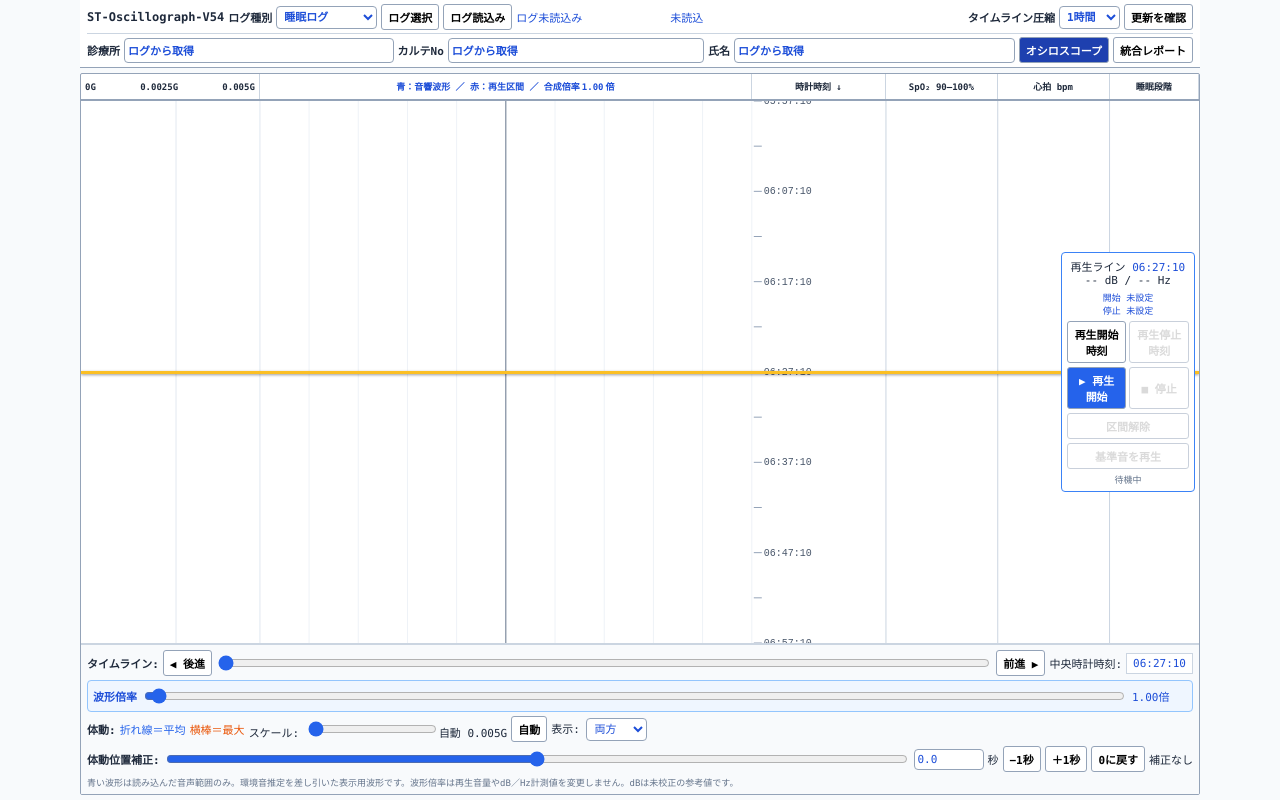
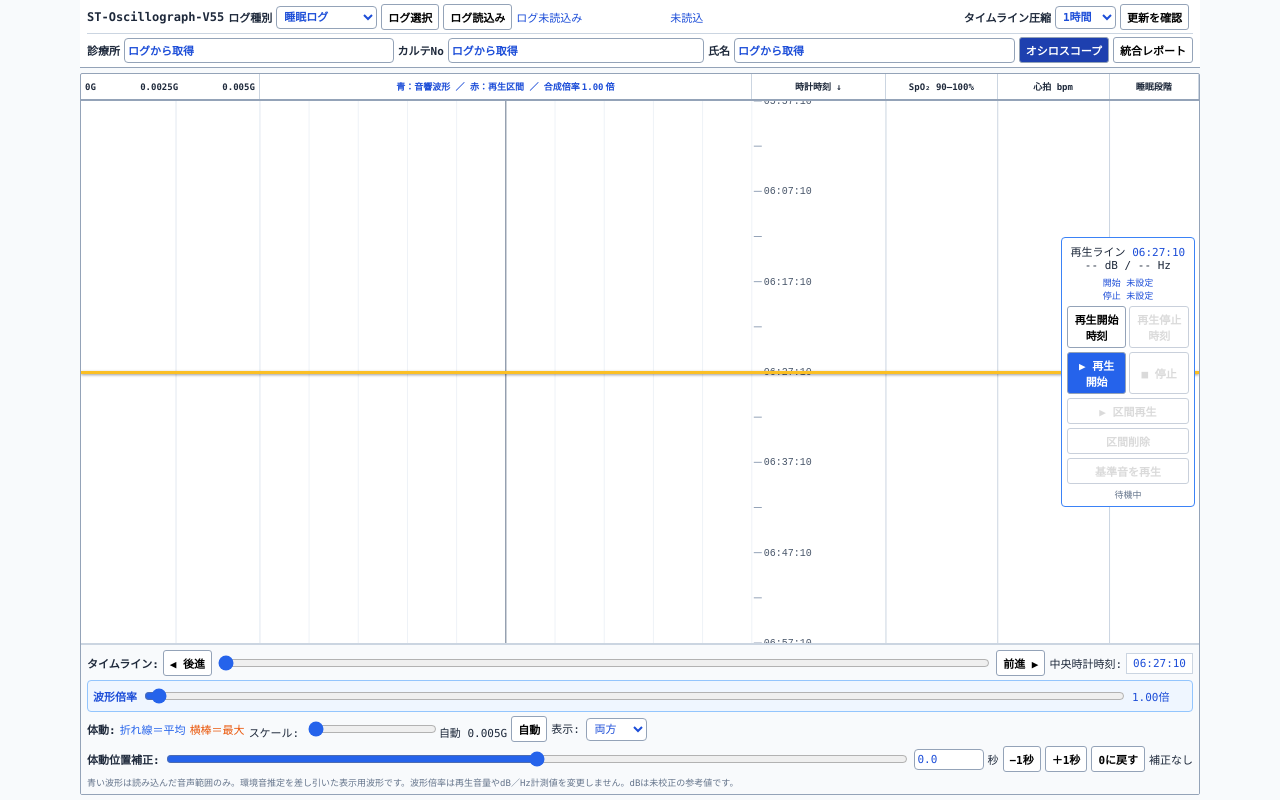
Before and after one commit to matsuodentalassociation/ST-oscillo-scope, a plain HTML site: page index.html in a window 1280 px wide. Drawn offline with Linux system fonts and the light colour scheme.

Commit message:
Update index.html

```diff
--- a/index.html
+++ b/index.html
@@ -3,8 +3,12 @@
 <head>
 <meta charset="UTF-8">
 <meta name="viewport" content="width=device-width,initial-scale=1">
-<meta name="st-scope-build" content="ST-Oscillograph-V54-20261116-01">
-<title>ST-Oscillograph-V54-20261116-01</title>
+<meta name="st-scope-build" content="ST-Oscillograph-V55-20261116-01">
+<meta name="st-scope-source-url" content="https://matsuodentalassociation.github.io/ST-oscillo-scope/">
+<meta name="st-scope-repository" content="matsuodentalassociation/ST-oscillo-scope">
+<meta name="st-scope-branch" content="main">
+<meta name="st-scope-path" content="index.html">
+<title>ST-Oscillograph-V55-20261116-01</title>
 <style>
 *{box-sizing:border-box}
 body{margin:0;height:100dvh;display:flex;flex-direction:column;overflow:hidden;background:#f8fafc;color:#1e293b;font:11px Consolas,"Noto Sans JP",monospace;user-select:none}
@@ -29,7 +33,7 @@ header#appHeader{display:block;flex:none;width:min(1120px,calc(100% - 10px));mar
 .tabs{margin-left:0;display:flex;gap:4px}
 .tabs button[aria-selected=true]{background:#1e40af;color:#fff}
 #updatePanel{display:flex;align-items:center;gap:4px}
-#updateStatus{display:none}
+#updateStatus{display:block;max-width:260px;white-space:normal;overflow-wrap:anywhere;color:#1d4ed8;font-size:10px}
 #applyUpdateBtn[hidden]{display:none}
 .subBar>label{flex:1 1 190px;min-width:190px}
 .patientField{height:25px;width:100%;min-width:0;flex:1;border:1px solid #cbd5e1;border-radius:4px;padding:3px 6px;color:#64748b;background:#fff}
@@ -94,7 +98,7 @@ main{flex:1;min-height:0;padding:5px}
 <body>
 <header id="appHeader">
   <div class="topBar">
-    <div class="brand">ST-Oscillograph-V54</div>
+    <div class="brand">ST-Oscillograph-V55</div>
     <label>ログ種別
       <select id="logTypeSelect" aria-label="ログ種別">
         <option value="tracker">睡眠ログ</option>
@@ -147,7 +151,8 @@ main{flex:1;min-height:0;padding:5px}
       <div id="recordedRange">開始 <span id="recStartTime">未設定</span><br>停止 <span id="recStopTime">未設定</span></div>
       <div id="seekButtons"><button id="recStartBtn" type="button">再生開始時刻</button><button id="recStopBtn" type="button">再生停止時刻</button></div>
       <div id="playButtons"><button id="playFromCursorBtn" class="primary" type="button">▶ 再生開始</button><button id="stopBtn" type="button" disabled>■ 停止</button></div>
-      <button id="playIntervalBtn" type="button" disabled>区間解除</button>
+      <button id="playIntervalBtn" type="button" disabled>▶ 区間再生</button>
+      <button id="deleteIntervalBtn" type="button" disabled>区間削除</button>
       <button id="refPlayBtn" type="button" disabled>基準音を再生</button>
       <div id="audioStatusText" role="status">待機中</div>
     </div>
@@ -408,12 +413,12 @@ main{flex:1;min-height:0;padding:5px}
   function inInterval(s){return hasInterval()&&s>=recStart-.001&&s<=recStop+.001}
   function ticks(start,end,c){const step=span<=60?5:span<=300?15:span<=600?30:span<=1800?120:300;ctx.font='10px monospace';for(let s=Math.ceil(start/step)*step;s<=end;s+=step){const y=secToY(s);line(c.t+2,y,c.t+10,y,'#94a3b8');if(step<60?Math.round(s)%60===0:Math.round(s)%(step*2)===0){ctx.fillStyle='#475569';ctx.fillText(clock(s),c.t+12,y+3)}}const midnight=new Date(startMs+start*1000);midnight.setHours(24,0,0,0);while(midnight.getTime()<=startMs+end*1000){const y=secToY((midnight.getTime()-startMs)/1000);ctx.setLineDash([5,4]);line(0,y,canvas.width,y,'#f59e0b');ctx.setLineDash([]);ctx.fillStyle='#92400e';ctx.fillText(datetime((midnight.getTime()-startMs)/1000),Math.max(0,canvas.width-160),Math.max(12,y-4));midnight.setDate(midnight.getDate()+1)}}
   function motionGraph(start,end,c,max){let previous=null;if(motionPoints.length){for(const item of motionPoints){const s=item.sec+motionOffset;if(s<start)continue;if(s>end)break;const y=secToY(s),x=motionX(item.motion,max,c);if(motionMode!=='bar'&&previous&&s-previous.s<=2)line(previous.x,previous.y,x,y,'#2563eb',1.3);if(motionMode!=='line')line(c.ml,y,x,y,'#f97316');previous={s,x,y}}}else for(const b of bins){if(b.start+motionOffset+b.length<start)continue;if(b.start+motionOffset>end)break;const s=b.start+motionOffset+b.length/2,y=secToY(s),x=motionX(b.avg,max,c);if(motionMode!=='bar'&&previous&&s-previous.s<=Math.max(b.length,previous.length)*1.6)line(previous.x,previous.y,x,y,'#2563eb',1.4);previous={s,x,y,length:b.length};if(motionMode!=='line'&&y>=0&&y<=canvas.height)line(c.ml,y,motionX(b.max,max,c),y,'#f97316',1.2)}}
-  function soundGraph(start,end,c,color='#2563eb'){ctx.save();ctx.beginPath();ctx.rect(c.sl,0,c.sw,canvas.height);ctx.clip();const mid=c.sl+c.sw/2,amp=c.sw/2*waveGain;for(const clip of clips){if(clip.start>end)break;if(clip.start+clip.length<start)continue;const first=Math.max(0,Math.floor((start-clip.start)*PEAK_RATE)),last=Math.min(clip.minimum.length-1,Math.ceil((end-clip.start)*PEAK_RATE)),floor=clip.noiseFloor||0;let row=-1,low=0,high=0;const flush=()=>{if(row>=0&&(low!==0||high!==0))line(mid+clamp(low*amp,-c.sw/2,c.sw/2),row+.5,mid+clamp(high*amp,-c.sw/2,c.sw/2),row+.5,color,1)};for(let i=first;i<=last;i++){const y=Math.floor(secToY(clip.start+i/PEAK_RATE));if(y<0||y>=canvas.height)continue;const lo=clip.minimum[i],hi=clip.maximum[i],l=Math.sign(lo)*Math.max(0,Math.abs(lo)-floor),h=Math.sign(hi)*Math.max(0,Math.abs(hi)-floor);if(y!==row){flush();row=y;low=l;high=h}else{low=Math.min(low,l);high=Math.max(high,h)}}flush()}ctx.restore()}
+  function soundGraph(start,end,c,color='#2563eb'){ctx.save();ctx.beginPath();ctx.rect(c.sl,0,c.sw,canvas.height);ctx.clip();const mid=c.sl+c.sw/2,amp=c.sw/2*waveGain;for(const clip of clips){if(clip.start>end)break;if(clip.start+clip.length<start)continue;const first=Math.max(0,Math.floor((start-clip.start)*PEAK_RATE)),last=Math.min(clip.minimum.length-1,Math.ceil((end-clip.start)*PEAK_RATE)),floor=clip.noiseFloor||0;let row=-1,low=0,high=0;const flush=()=>{if(row>=0&&(low!==0||high!==0))line(mid+clamp(low*amp,-c.sw/2,c.sw/2),row+.5,mid+clamp(high*amp,-c.sw/2,c.sw/2),row+.5,color,color==='#dc2626'?2:1)};for(let i=first;i<=last;i++){const y=Math.floor(secToY(clip.start+i/PEAK_RATE));if(y<0||y>=canvas.height)continue;const lo=clip.minimum[i],hi=clip.maximum[i],l=Math.sign(lo)*Math.max(0,Math.abs(lo)-floor),h=Math.sign(hi)*Math.max(0,Math.abs(hi)-floor);if(y!==row){flush();row=y;low=l;high=h}else{low=Math.min(low,l);high=Math.max(high,h)}}flush()}ctx.restore()}
   // 記録区間を画面左端の赤い帯と境界線で示す（全体表示で細くても見えるように）
   function intervalMark(c){if(!hasInterval())return;const y1=secToY(recStart),y2=secToY(recStop);if(y2<0||y1>canvas.height)return;const top=clamp(Math.min(y1,y2),0,canvas.height),bottom=clamp(Math.max(y1,y2),0,canvas.height);ctx.fillStyle='#dc2626';ctx.fillRect(c.ml,top,5,Math.max(3,bottom-top));ctx.fillRect(c.sl,top,c.sw,2);ctx.fillRect(c.sl,Math.max(0,bottom-2),c.sw,2)}
   function fitbitGraph(start,end,c){for(const x of[c.spo,c.bpm,c.stage])line(x,0,x,canvas.height);function graph(points,left,right,scale,color){let previous=null;for(const item of points){const s=(item.at-startMs)/1000;if(s<start)continue;if(s>end)break;const p={x:left+clamp(scale(item.value),0,1)*(right-left),y:secToY(s),s};if(previous&&p.s-previous.s<=600)line(previous.x,previous.y,p.x,p.y,color,1.5);ctx.fillStyle=color;ctx.fillRect(p.x-1,p.y-1,2,2);previous=p}}graph(fitbit.spo2,c.spo+3,c.bpm-4,v=>(v-90)/10,'#0f766e');graph(fitbit.bpm,c.bpm+3,c.stage-4,v=>(v-40)/80,'#dc2626');for(const item of fitbit.stages){const a=(item.start-startMs)/1000,b=(item.end-startMs)/1000;if(b<start)continue;if(a>end)break;const top=clamp(secToY(a),0,canvas.height),bottom=clamp(secToY(b),0,canvas.height);ctx.fillStyle=COLORS[item.level];ctx.fillRect(c.stage+3,top,Math.max(1,canvas.width-c.stage-6),Math.max(1,bottom-top))}}
   function requestDraw(){if(drawFrame||disposed)return;drawFrame=requestAnimationFrame(()=>{drawFrame=0;draw()})}
-  function draw(){if(disposed||$('scopePage').hidden||!canvas.width||!canvas.height)return;ctx.fillStyle='#fff';ctx.fillRect(0,0,canvas.width,canvas.height);const start=windowStart(),end=start+span,c=columns(),max=motionMax();$('motionMidLabel').textContent=motionLabel(max/2);$('motionMaxLabel').textContent=motionLabel(max);if(motionSetting==='auto'){$('motionScaleValue').textContent='自動 '+motionLabel(max);$('motionScaleSlider').value=clamp(max,.01,.30)}for(const v of[max/2,max])line(motionX(v,max,c),0,motionX(v,max,c),canvas.height,'#e2e8f0');for(let i=-5;i<=5;i++){const x=c.sl+c.sw/2+i/5*c.sw/2;line(x,0,x,canvas.height,i===0?'#64748b':'#eef2f7')}ticks(start,end,c);motionGraph(start,end,c,max);soundGraph(start,end,c);if(hasInterval()){const a=Math.max(start,recStart),b=Math.min(end,recStop);if(b>a)soundGraph(a,b,c,'#dc2626')}intervalMark(c);fitbitGraph(start,end,c);$('currentCenterTime').textContent=clock(center)}
+  function draw(){if(disposed||$('scopePage').hidden||!canvas.width||!canvas.height)return;ctx.fillStyle='#fff';ctx.fillRect(0,0,canvas.width,canvas.height);const start=windowStart(),end=start+span,c=columns(),max=motionMax();$('motionMidLabel').textContent=motionLabel(max/2);$('motionMaxLabel').textContent=motionLabel(max);if(motionSetting==='auto'){$('motionScaleValue').textContent='自動 '+motionLabel(max);$('motionScaleSlider').value=clamp(max,.01,.30)}for(const v of[max/2,max])line(motionX(v,max,c),0,motionX(v,max,c),canvas.height,'#e2e8f0');for(let i=-5;i<=5;i++){const x=c.sl+c.sw/2+i/5*c.sw/2;line(x,0,x,canvas.height,i===0?'#64748b':'#eef2f7')}ticks(start,end,c);motionGraph(start,end,c,max);if(hasInterval()&&recStop>=start&&recStart<=end){const top=clamp(secToY(recStart),0,canvas.height),bottom=clamp(secToY(recStop),0,canvas.height);ctx.save();ctx.fillStyle='rgba(220,38,38,0.12)';ctx.fillRect(c.sl,top,c.sw,Math.max(2,bottom-top));ctx.fillStyle='#dc2626';ctx.fillRect(c.sl,top,4,Math.max(3,bottom-top));ctx.restore()}soundGraph(start,end,c);if(hasInterval()){const a=Math.max(start,recStart),b=Math.min(end,recStop);if(b>a)soundGraph(a,b,c,'#dc2626')}intervalMark(c);fitbitGraph(start,end,c);$('currentCenterTime').textContent=clock(center)}
   function resize(){if(disposed||$('scopePage').hidden)return;const rect=viewport.getBoundingClientRect(),w=Math.max(1,Math.round(rect.width)),h=Math.max(1,Math.round(rect.height));if(initialized&&w===canvas.width&&h===canvas.height)return;canvas.width=w;canvas.height=h;if(!initialized){initialized=true;cursor=center}requestDraw();updateLines()}
   function nearest(s){if(!logs.length)return null;let lo=0,hi=logs.length-1;while(lo<hi){const m=(lo+hi)>>1;if(logs[m].sec<s)lo=m+1;else hi=m}const r=logs[lo],l=lo?logs[lo-1]:null;return l&&Math.abs(l.sec-s)<=Math.abs(r.sec-s)?l:r}
   function measure(s){const near=nearest(s),close=near&&Math.abs(near.sec-s)<=1.5;let db=close?near.db:null,hz=close&&near.hz>0?near.hz:null;if(db===null||hz===null){const clip=clips.find(c=>s>=c.start&&s<c.start+c.length);if(clip&&clip.envelope.length){const i=clamp(Math.round((s-clip.start)*RATE),0,clip.envelope.length-1);if(db===null)db=clip.envelope[i];if(hz===null&&clip.frequency[i]>0)hz=clip.frequency[i]}}return{db,hz}}
@@ -428,7 +433,8 @@ main{flex:1;min-height:0;padding:5px}
     $('recStopBtn').disabled=busy||recStart===null;
     $('playFromCursorBtn').disabled=active||busy;
     $('stopBtn').disabled=!active;
-    $('playIntervalBtn').disabled=active||busy||(recStart===null&&recStop===null);
+    $('playIntervalBtn').disabled=active||busy||!hasInterval();
+    $('deleteIntervalBtn').disabled=active||busy||!inInterval(cursor);
     const hud=$('intervalHud'),height=hud.offsetHeight||150;hud.style.top=clamp(secToY(cursor)-height/2,0,Math.max(0,canvas.height-height))+'px';
     const fullView=$('windowScaleSelect').value==='all';
     for(const id of['timeSlider','timePrevBtn','timeNextBtn'])$(id).disabled=active||fullView;
@@ -459,7 +465,7 @@ main{flex:1;min-height:0;padding:5px}
   on($('logSelectBtn'),'click',()=>{if($('logTypeSelect').value==='fitbit')$('fitbitInput').click();else $('masterInput').click()});
   on($('masterInput'),'change',e=>{pendingTrackerFile=e.target.files?.[0]||null;if(pendingTrackerFile)$('loadStatusBadge').textContent='選択済み: '+pendingTrackerFile.name});
   on($('fitbitInput'),'change',e=>{pendingFitbitFiles=Array.from(e.target.files||[]);if(pendingFitbitFiles.length)$('loadStatusBadge').textContent=`選択済み: ${pendingFitbitFiles.length}ファイル`});
-  on($('logReadBtn'),'click',async()=>{if($('logTypeSelect').value==='fitbit'){if(!pendingFitbitFiles.length){$('loadStatusBadge').textContent='先にログを選択してください';return}const generation=++fitbitGeneration;fitbitLoading=true;try{await loadFitbit(pendingFitbitFiles,generation);$('loadStatusBadge').textContent='Fitbitログ読込み完了'}catch(error){$('loadStatusBadge').textContent='読込失敗: '+error.message;console.error(error)}finally{if(generation===fitbitGeneration)fitbitLoading=false}return}if(!pendingTrackerFile){$('loadStatusBadge').textContent='先にログを選択してください';return}const generation=++trackerGeneration;trackerLoading=true;gesture=null;try{await loadTracker(pendingTrackerFile,generation)}catch(error){if(generation===trackerGeneration&&!disposed){$('loadStatusBadge').textContent='読込失敗: '+error.message;console.error(error)}}finally{if(generation===trackerGeneration)trackerLoading=false}});
+  on($('logReadBtn'),'click',async()=>{if($('logTypeSelect').value==='fitbit'){if(!pendingFitbitFiles.length){$('loadStatusBadge').textContent='先にログを選択してください';return}const generation=++fitbitGeneration;fitbitLoading=true;try{await loadFitbit(pendingFitbitFiles,generation);$('loadStatusBadge').textContent='Fitbitログ読込み完了'}catch(error){$('loadStatusBadge').textContent='読込失敗: '+error.message;console.error(error)}finally{if(generation===fitbitGeneration)fitbitLoading=false}return}if(!pendingTrackerFile){$('loadStatusBadge').textContent='先にログを選択してください';return}const generation=++trackerGeneration;trackerLoading=true;gesture=null;try{await loadTracker(pendingTrackerFile,generation)}catch(error){if(generation===trackerGeneration&&!disposed){$('loadStatusBadge').textContent='読込失敗: '+error.message;console.error(error)}}finally{if(generation===trackerGeneration){trackerLoading=false;updateLines()}}});
   on($('scopeTab'),'click',()=>page(false));on($('reportTab'),'click',()=>page(true));on($('printBtn'),'click',()=>window.print());on(window,'beforeprint',stageChart);
   on($('waveformGainSlider'),'input',e=>{waveGain=clamp(num(e.target.value,1),.25,100);updateGain()});
   on($('motionOffsetSlider'),'input',e=>offset(e.target.value));on($('motionOffsetInput'),'change',e=>offset(e.target.value));on($('motionOffsetMinusBtn'),'click',()=>offset(motionOffset-1));on($('motionOffsetPlusBtn'),'click',()=>offset(motionOffset+1));on($('motionOffsetResetBtn'),'click',()=>offset(0));on($('motionScaleSlider'),'input',e=>scale(e.target.value));on($('motionScaleAutoBtn'),'click',()=>scale('auto'));on($('motionModeSelect'),'change',e=>{motionMode=['both','bar','line'].includes(e.target.value)?e.target.value:'both';save('sleepScopeMotionMode',motionMode);requestDraw()});
@@ -469,12 +475,14 @@ main{flex:1;min-height:0;padding:5px}
   on(viewport,'pointerdown',e=>{if(gesture||trackerLoading||e.button!==0||e.target.closest('#intervalHud'))return;const head=e.target.closest('#playheadLine');let kind='pan',resume=false;if(head){kind='head';resume=playing;currentCursor();if(playing||preparing)stopPlayback('位置を選択中')}else{if(playing||preparing)return}e.preventDefault();gesture={id:e.pointerId,kind,resume,y:e.clientY,center,cursor,c0:cursor};try{viewport.setPointerCapture(e.pointerId)}catch(_){gesture=null;return}if(kind==='head')$('audioStatusText').textContent='位置を選択中'});
   on(viewport,'pointermove',e=>{if(!gesture||e.pointerId!==gesture.id)return;e.preventDefault();const rect=canvas.getBoundingClientRect(),h=canvas.height,margin=Math.min(10,h/4);if(gesture.kind==='pan'){const next=clamp(gesture.center-(e.clientY-gesture.y)/Math.max(1,h)*span,0,duration);center=next;cursor=gesture.cursor+next-gesture.center;$('timeSlider').value=center;requestDraw();updateLines();return}const y=clamp(e.clientY-rect.top,margin,h-margin);cursor=clamp(yToSec(y),0,duration);updateLines()});
   on(viewport,'pointerup',e=>endGesture(e));on(viewport,'pointercancel',e=>endGesture(e,true));on(viewport,'lostpointercapture',e=>endGesture(e,true));
-  on($('playheadLine'),'keydown',e=>{if(!['ArrowUp','ArrowDown','Home','End'].includes(e.key))return;e.preventDefault();if(e.key==='ArrowUp')seekBy(e.shiftKey?-5:-1);else if(e.key==='ArrowDown')seekBy(e.shiftKey?5:1);else seekBy((e.key==='Home'?0:duration)-currentCursor())});
+  on($('playheadLine'),'keydown',e=>{if(!['ArrowUp','ArrowDown','Home','End'].includes(e.key))return;e.preventDefault();if(e.key==='ArrowUp')seekBy(e.shiftKey?-5:-1);else if(e.key==='ArrowDown')seekBy(e.shiftKey?5:1);else seekBy((e.key==='Home'?0:duration)-currentCursor());updateLines()});
   // 区間内なら記録した開始時刻から停止時刻まで、区間外なら黄色線の位置から通常再生
   on($('playFromCursorBtn'),'click',()=>{if(playing||preparing||gesture||trackerLoading)return;if(inInterval(cursor)){schedule(recStart,recStop,'interval');return}schedule(cursor,playEndFor(cursor),'normal')});
   on($('stopBtn'),'click',()=>{if(playing||preparing)stopPlayback('停止')});
-  // 区間解除：記録した開始・停止時刻を消す
-  on($('playIntervalBtn'),'click',()=>{if(playing||preparing||gesture||trackerLoading)return;if(recStart===null&&recStop===null)return;recStart=null;recStop=null;playEnd=null;$('audioStatusText').textContent='区間を解除しました';updateLines();requestDraw()});
+  // 記録した開始時刻から停止時刻まで再生
+  on($('playIntervalBtn'),'click',()=>{if(playing||preparing||gesture||trackerLoading||!hasInterval())return;schedule(recStart,recStop,'interval')});
+  // 黄色線が区間内にあるときだけ、記録した区間を削除
+  on($('deleteIntervalBtn'),'click',()=>{if(playing||preparing||gesture||trackerLoading||!inInterval(cursor))return;recStart=null;recStop=null;playEnd=null;$('audioStatusText').textContent='区間を削除しました';updateLines();requestDraw()});
   on($('recStartBtn'),'click',()=>{if(playing||preparing||gesture||trackerLoading)return;recStart=cursor;if(recStop!==null&&recStop<=recStart+.05){recStop=null;$('audioStatusText').textContent='開始時刻を記録しました（停止時刻は再設定してください）'}else $('audioStatusText').textContent='開始時刻を記録しました';updateLines();requestDraw()});
   // 再生中でも記録可能。再生は止めず、新しい停止時刻は次の再生から反映
   on($('recStopBtn'),'click',()=>{if(preparing||gesture||trackerLoading)return;if(recStart===null){$('audioStatusText').textContent='先に再生開始時刻を記録してください';return}const t=currentCursor();if(t<=recStart+.05){$('audioStatusText').textContent='停止時刻は開始時刻より後にしてください';return}recStop=t;$('audioStatusText').textContent=playing?'停止時刻を記録しました（再生は継続・次回再生から反映）':'停止時刻を記録しました';updateLines();requestDraw()});
```
